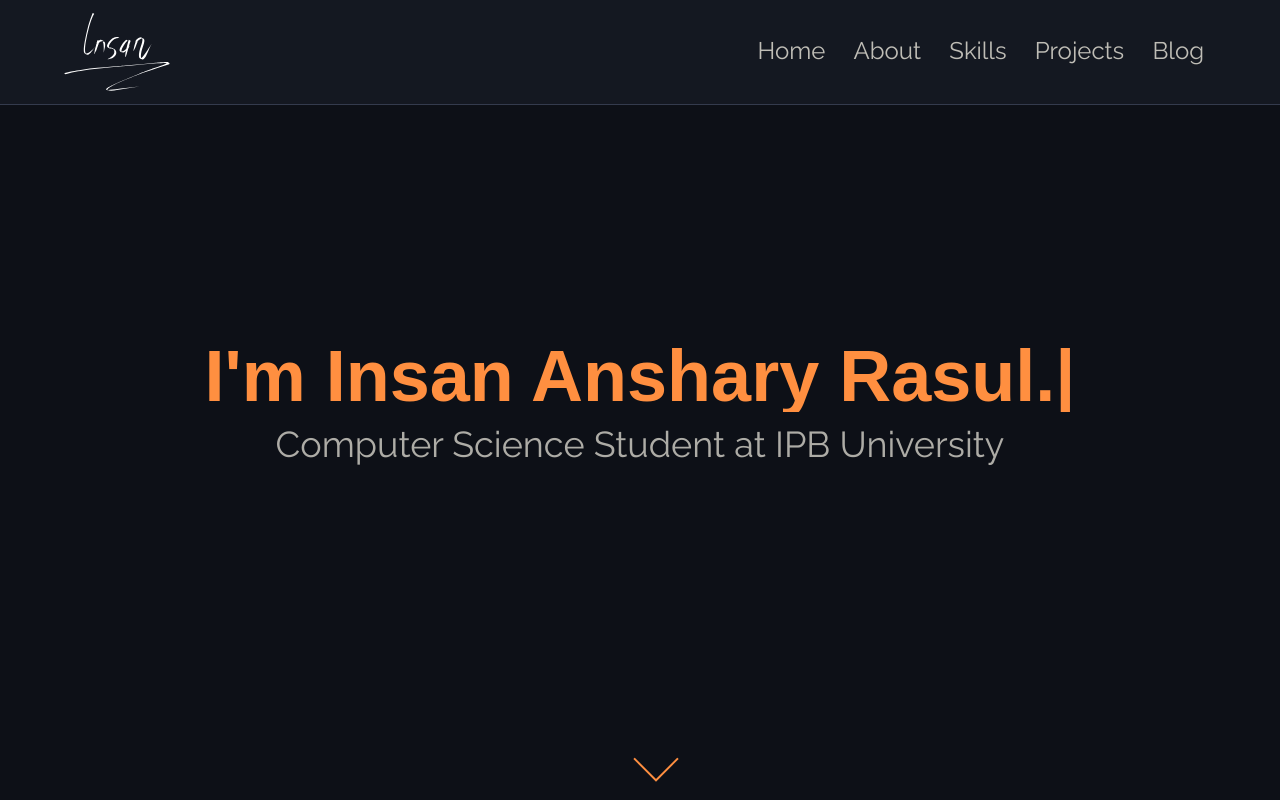
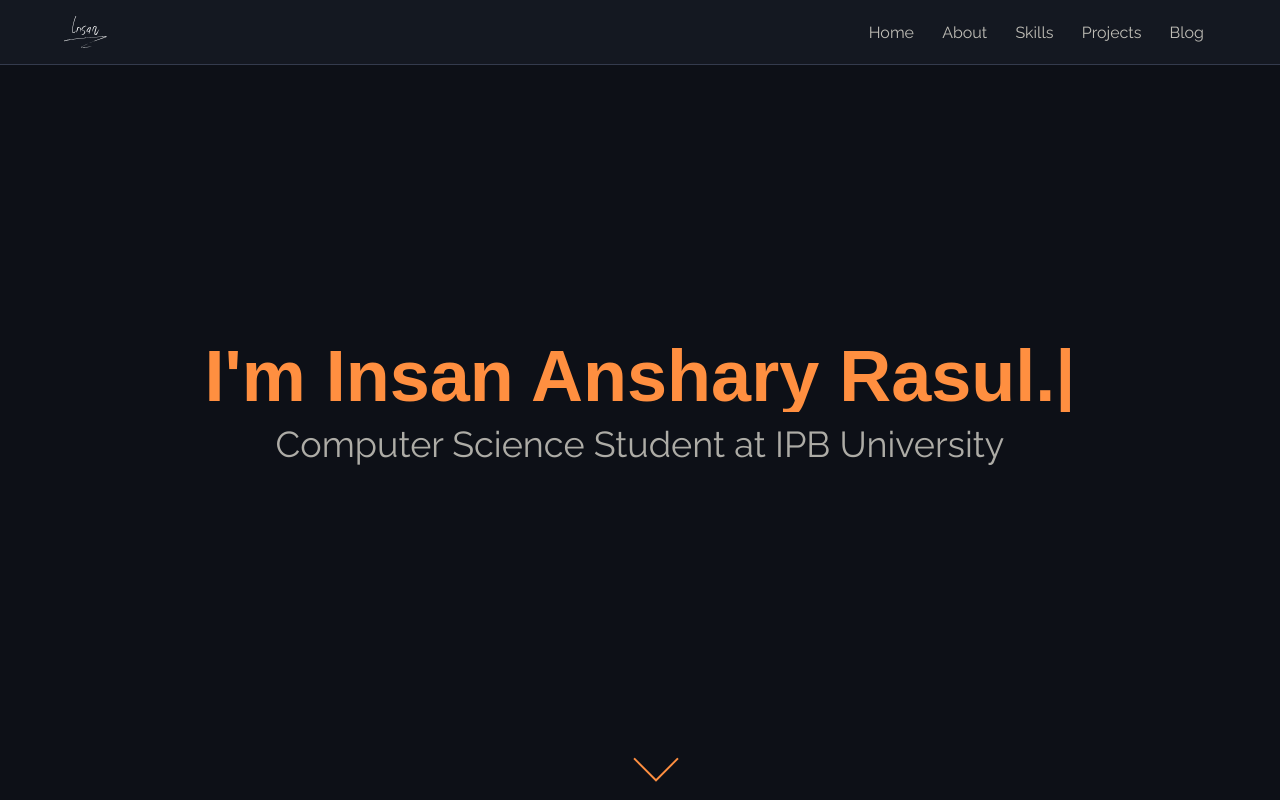
Before and after one commit to insanansharyrasul/insanansharyrasul.github.io, a SvelteKit app: page / in a window 1280 px wide. Shown: the top 800 px of the page. Built offline with nearby package versions, Linux system fonts and the light colour scheme; a web font is replaced by a local one.

Commit message:
fix: navbar incosistency

```diff
--- a/src/app.css
+++ b/src/app.css
@@ -256,6 +256,26 @@
     border-color: var(--color-primary);
     box-shadow: 0 20px 40px rgba(255, 143, 64, 0.2);
   }
+
+  /* Unified navbar link — compact size, animated underline */
+  .nav-link {
+    position: relative;
+  }
+
+  .nav-link::after {
+    content: "";
+    position: absolute;
+    left: 0;
+    bottom: -4px;
+    width: 0%;
+    height: 2px;
+    background: var(--color-primary);
+    transition: width 0.5s ease;
+  }
+
+  .nav-link:hover::after {
+    width: 100%;
+  }
 }
 
 @layer utilities {
--- a/src/lib/pageStyles.css
+++ b/src/lib/pageStyles.css
@@ -15,24 +15,8 @@ main {
     overflow-x: hidden;
 }
 
-/* Navigation link hover effects */
-.nav-right ul li {
-    position: relative;
-}
+/* Navigation link hover effects live in app.css (.nav-link) */
 
-.nav-right ul li::after {
-    content: "";
-    width: 0%;
-    height: 2px;
-    background: var(--color-primary);
-    display: block;
-    margin: auto;
-    transition: width 0.5s ease;
-}
-
-.nav-right ul li:hover::after {
-    width: 100%;
-}
 
 /* Mobile responsive navigation */
 @media screen and (max-width: 600px) {
@@ -95,8 +79,8 @@ main {
     }
 
     .logo img {
-        margin: auto;
-        width: 120px;
+        height: 32px;
+        width: auto;
     }
 
     /* Force header elements to stay behind hamburger menu */
--- a/src/routes/+page.svelte
+++ b/src/routes/+page.svelte
@@ -47,13 +47,13 @@
         class="w-full min-h-screen relative flex flex-col bg-bg"
     >
         <nav
-            class="relative z-10 flex px-[5%] py-[1%] justify-between items-center backdrop-blur-md bg-surface border-b border-border"
+            class="relative z-10 flex px-[5%] py-4 justify-between items-center backdrop-blur-md bg-surface border-b border-border"
         >
             <ul class="logo">
                 <img
                     src="icons/header_icon.svg"
                     alt=""
-                    class="mask-[url(icons/header_icon.svg)] transition-all duration-300 hover:scale-110 hover:animate-glow"
+                    class="h-8 mask-[url(icons/header_icon.svg)] transition-all duration-300 hover:scale-110 hover:animate-glow"
                 />
             </ul>
             <div
@@ -67,46 +67,46 @@
                     class="bg-transparent border-none cursor-pointer text-text p-3 text-2xl transition-transform duration-300 hover:rotate-90 hidden"
                 >
                 </button>
-                <ul class="items-center leading-3">
-                    <li class="list-none inline-block px-3 py-2 relative">
+                <ul class="items-center">
+                    <li class="list-none inline-block px-3 relative">
                         <a
                             href="#header"
                             on:click={hideMenu}
-                            class="text-text no-underline text-2xl font-normal relative transition-all duration-300 hover:text-primary hover:-translate-y-1"
+                            class="nav-link text-text no-underline text-base font-normal relative transition-all duration-300 hover:text-primary hover:-translate-y-1"
                             style="font-family: 'Raleway', sans-serif;">Home</a
                         >
                     </li>
-                    <li class="list-none inline-block px-3 py-2 relative">
+                    <li class="list-none inline-block px-3 relative">
                         <a
                             href="#about"
                             on:click={hideMenu}
-                            class="text-text no-underline text-2xl font-normal relative transition-all duration-300 hover:text-primary hover:-translate-y-1"
+                            class="nav-link text-text no-underline text-base font-normal relative transition-all duration-300 hover:text-primary hover:-translate-y-1"
                             style="font-family: 'Raleway', sans-serif;">About</a
                         >
                     </li>
-                    <li class="list-none inline-block px-3 py-2 relative">
+                    <li class="list-none inline-block px-3 relative">
                         <a
                             href="#skills-section"
                             on:click={hideMenu}
-                            class="text-text no-underline text-2xl font-normal relative transition-all duration-300 hover:text-primary hover:-translate-y-1"
+                            class="nav-link text-text no-underline text-base font-normal relative transition-all duration-300 hover:text-primary hover:-translate-y-1"
                             style="font-family: 'Raleway', sans-serif;"
                             >Skills</a
                         >
                     </li>
-                    <li class="list-none inline-block px-3 py-2 relative">
+                    <li class="list-none inline-block px-3 relative">
                         <a
                             href="#projects-section"
                             on:click={hideMenu}
-                            class="text-text no-underline text-2xl font-normal relative transition-all duration-300 hover:text-primary hover:-translate-y-1"
+                            class="nav-link text-text no-underline text-base font-normal relative transition-all duration-300 hover:text-primary hover:-translate-y-1"
                             style="font-family: 'Raleway', sans-serif;"
                             >Projects</a
                         >
                     </li>
-                    <li class="list-none inline-block px-3 py-2 relative">
+                    <li class="list-none inline-block px-3 relative">
                         <a
                             href="/blog"
                             on:click={hideMenu}
-                            class="text-text no-underline text-2xl font-normal relative transition-all duration-300 hover:text-primary hover:-translate-y-1"
+                            class="nav-link text-text no-underline text-base font-normal relative transition-all duration-300 hover:text-primary hover:-translate-y-1"
                             style="font-family: 'Raleway', sans-serif;"
                             >Blog</a
                         >
--- a/src/routes/blog/+page.svelte
+++ b/src/routes/blog/+page.svelte
@@ -25,8 +25,8 @@
 			<img src="/icons/header_icon.svg" alt="home" class="h-8 transition-all duration-300 hover:scale-110" />
 		</a>
 		<div class="flex gap-6">
-			<a href="/" class="text-text no-underline hover:text-primary transition-colors">Home</a>
-			<a href="/blog" class="text-primary no-underline">Blog</a>
+			<a href="/" class="nav-link text-text no-underline text-base hover:text-primary transition-colors" style="font-family: 'Raleway', sans-serif;">Home</a>
+			<a href="/blog" class="nav-link text-primary no-underline text-base" style="font-family: 'Raleway', sans-serif;">Blog</a>
 		</div>
 	</nav>
 
--- a/src/routes/blog/[slug]/+page.svelte
+++ b/src/routes/blog/[slug]/+page.svelte
@@ -49,8 +49,8 @@
 			<img src="/icons/header_icon.svg" alt="home" class="h-8 transition-all duration-300 hover:scale-110" />
 		</a>
 		<div class="flex gap-6">
-			<a href="/" class="text-text no-underline hover:text-primary transition-colors">Home</a>
-			<a href="/blog" class="text-primary no-underline">Blog</a>
+			<a href="/" class="nav-link text-text no-underline text-base hover:text-primary transition-colors" style="font-family: 'Raleway', sans-serif;">Home</a>
+			<a href="/blog" class="nav-link text-primary no-underline text-base" style="font-family: 'Raleway', sans-serif;">Blog</a>
 		</div>
 	</nav>
 
```
